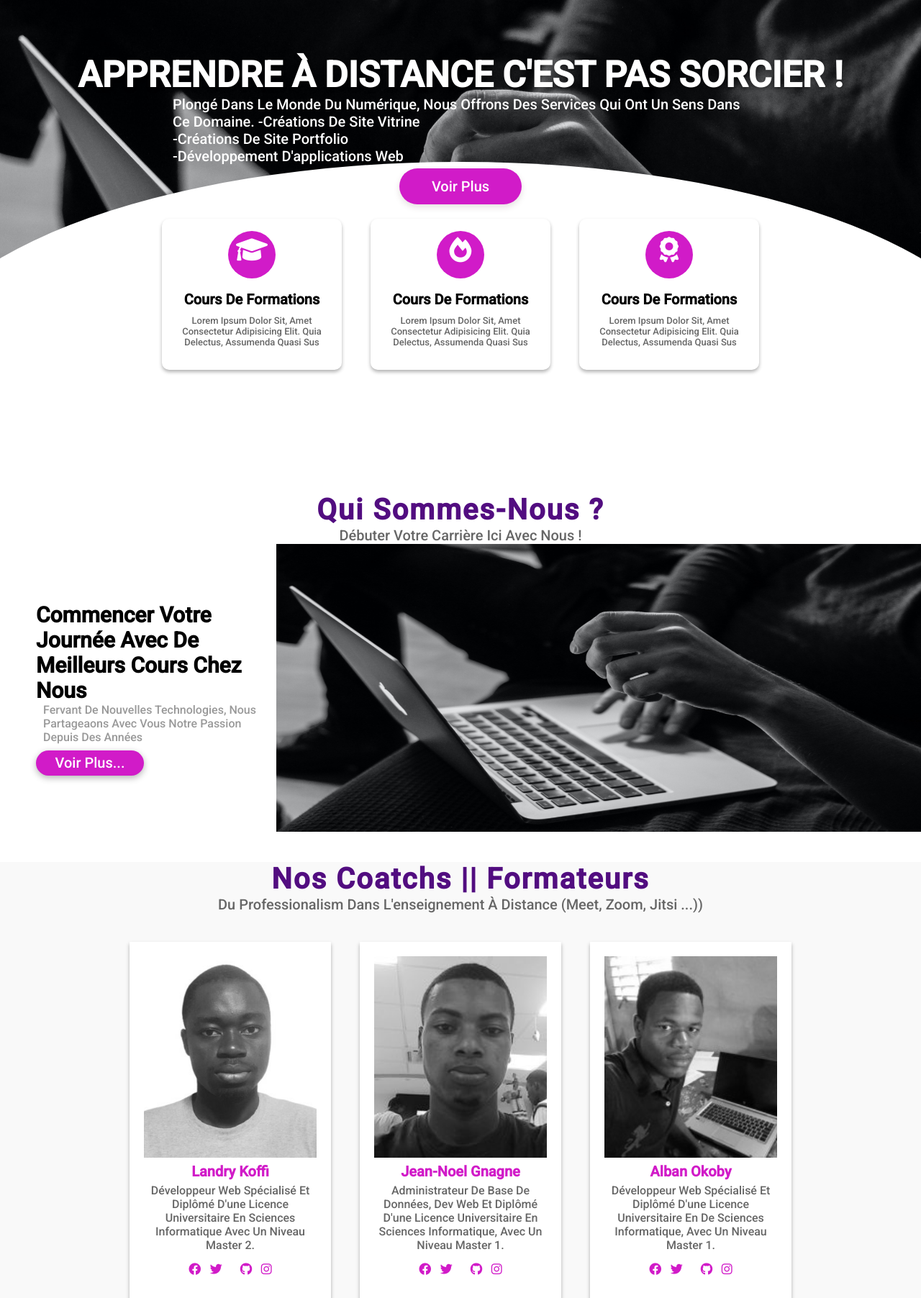
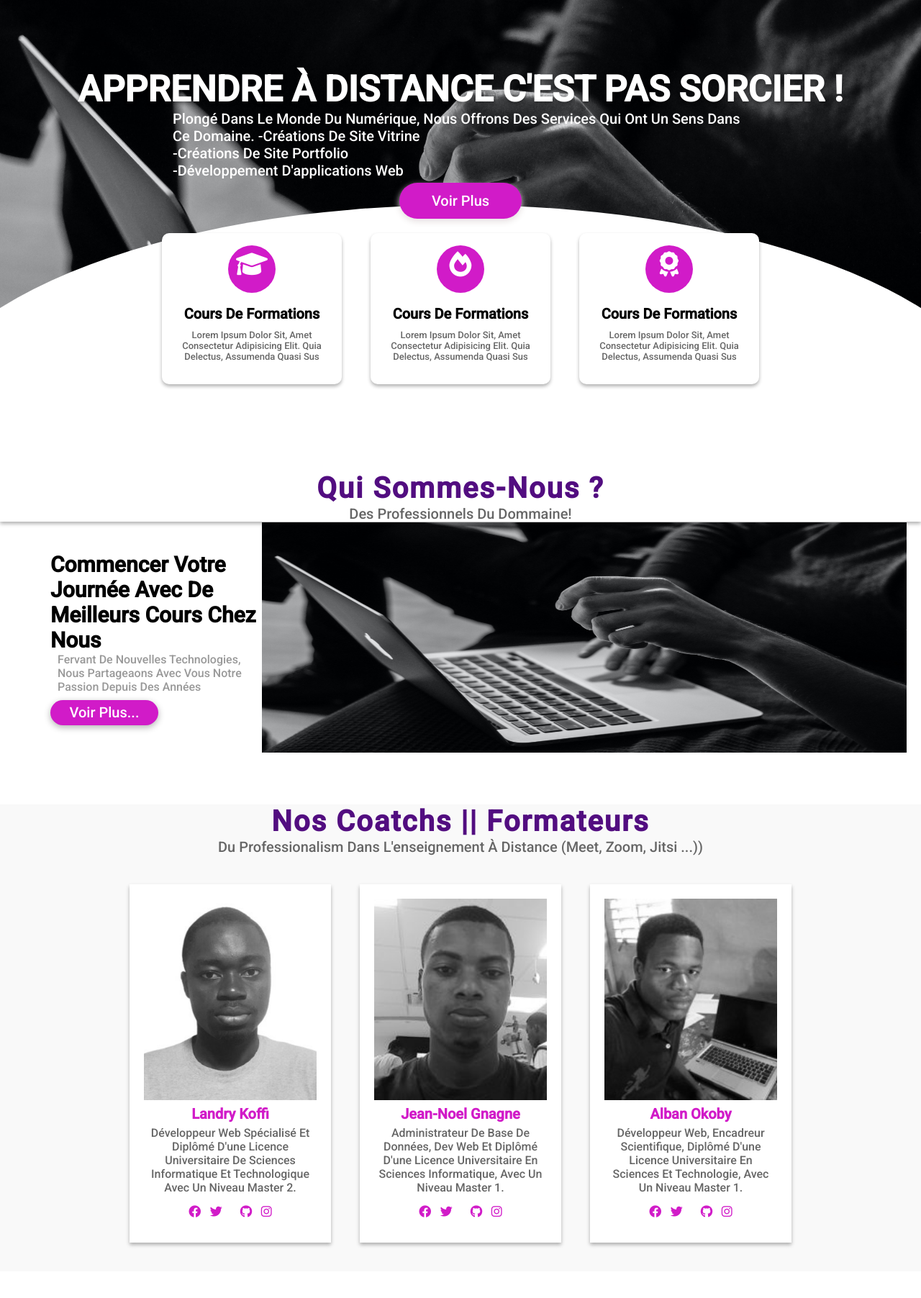
Before and after one commit to alban-okoby/onlineschool, a plain HTML site: page index.html in a window 1280 px wide. Shown: the part 75-1879 px from the top of the page at 72% size. Drawn offline with nearby package versions, Linux system fonts and the light colour scheme.

Commit message:
prise en compte du responsive de devices spécifique

```diff
--- a/assets/css/app.css
+++ b/assets/css/app.css
@@ -39,6 +39,7 @@ body {
 #block-accueil {
     padding-bottom: 0;
     background : var(--accueil);
+    border-bottom: white;
 }
 /* HEADER BLOC */
 header {
@@ -122,19 +123,20 @@ header .fa-times {
 .home-section {
     position: relative;
     background-position: center;
-    min-height: 90vh;
+    min-height: 100vh;
     background-attachment: fixed;
     background: url('../image/sergey-zolkin.jpg');
     z-index: 0;
     overflow: hidden;
     background-size: cover;
+
 }
 
 .home-section .content {
     display:flex;
     align-items: center;
     flex-flow: column;
-    padding-top:15rem;
+    padding-top:17rem;
     padding: bottom 1px;
 }
 .home-section .content h1 {
@@ -231,7 +233,7 @@ header .fa-times {
     left:50%;bottom: -25%;
     transform: translateX(-50%);
     border-radius: 50%;
-    border-top: 75vh solid var(--white);
+    border-top: 80vh solid var(--white);
     z-index: -1;
 }
 .formation .box-container {
@@ -269,7 +271,7 @@ header .fa-times {
 }
 .about .row img {
     width: 70vw;
-    height: 50vh;
+    height: 40vh;
 }
 .about .content h3 {
     color: var(--black);
@@ -410,7 +412,7 @@ header .fa-times {
 /* STYLE DE LA SECTION NOTES */
 
 
-@media screen and ((min-width: 912px) and (min-height:900px)) {
+@media screen and (min-width: 870px) {
 
     .home-section {
         margin-bottom: -11rem;
@@ -419,8 +421,21 @@ header .fa-times {
     .about {
         position: relative;
         padding: 3rem 2rem;
+        margin-top: -14rem;
+    }
+    .about .image img {
+        min-height: 30vh;
     }
 }
+@media screen and (min-width: 769px) and (max-width: 850px) {
+    .about {
+        position: relative;
+        padding: 3rem 2rem;
+        margin-top: -28em;
+        margin-top: -8rem;
+
+    }
+  }
 
 @media screen and (max-width: 768px) {
     /* RESPONSIVE HEADER*/
@@ -477,4 +492,9 @@ header .fa-times {
     .about .content {
         padding: 2.5rem
     }
+    .formateur .card img {
+        height : 26.9vh;
+        border-top-left-radius: 11rem;
+        border-bottom-right-radius: 11rem;
+    }
 }
--- a/index.html
+++ b/index.html
@@ -74,7 +74,7 @@
 <!-- SECTION A PROPOS DE L'ETABLISSEMENT -->
     <section id="about" class="about">
         <h1 class="heading">Qui sommes-nous ?</h1>
-        <h3 class="title">Débuter votre carrière ici avec nous !</h3>
+        <h3 class="title">Des professionnels du dommaine!</h3>
         <article class="row">
             <div class="content">
                 <h3>Commencer votre journée avec de meilleurs cours chez nous</h3>
@@ -94,7 +94,7 @@
             <div class="card">
                 <img src="assets/image/landreau.jpg" alt="">
                 <h3>landry Koffi</h3>
-                <p>Développeur web spécialisé et diplômé d'une Licence universitaire en sciences informatique avec un niveau Master 2.</p>
+                <p>Développeur web spécialisé et diplômé d'une Licence universitaire de sciences informatique et technologique avec un niveau Master 2.</p>
                 <div class="icons">
                     <a href="#" class="fab fa-facebook"></a>
                     <a href="#" class="fab fa-twitter"></a>
@@ -118,7 +118,7 @@
             <div class="card">
                 <img src="assets/image/alban.jpg" alt="">
                 <h3>Alban Okoby</h3>
-                <p>développeur web spécialisé et diplômé d'une Licence universitaire en de sciences informatique, avec un niveau master 1. </p>
+                <p>développeur web, encadreur scientifique, diplômé d'une Licence universitaire en sciences et technologie, avec un niveau master 1. </p>
                 <div class="icons">
                     <a href="#" class="fab fa-facebook"></a>
                     <a href="#" class="fab fa-twitter"></a>
```
